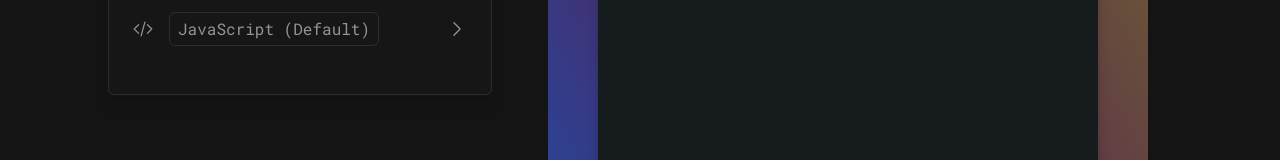
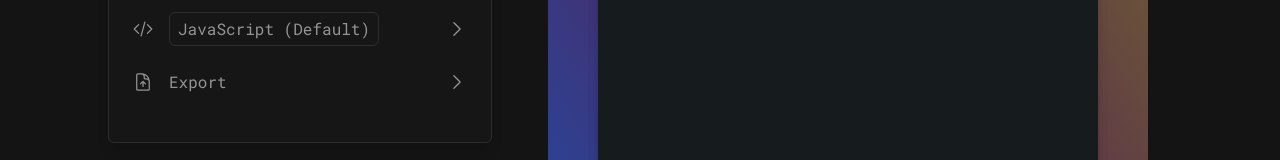
Before and after one commit to sakurakiyama/SnipSnap, a React (Vite) app: page / in a window 1280 px wide. Shown: the part 181-341 px from the top of the page. Built offline with nearby package versions, Linux system fonts and the light colour scheme.

Commit message:
download work in progress

```diff
--- a/package.json
+++ b/package.json
@@ -13,6 +13,7 @@
     "@heroicons/react": "^2.0.18",
     "autoprefixer": "^10.4.16",
     "highlight.js": "^11.9.0",
+    "html2canvas": "^1.4.1",
     "postcss": "^8.4.31",
     "react": "^18.2.0",
     "react-dom": "^18.2.0",
--- a/src/App.tsx
+++ b/src/App.tsx
@@ -3,8 +3,11 @@ import Sidebar from './components/sidebar/Sidebar';
 import CodeEditor from './components/preview/CodeEditor';
 import { useState } from 'react';
 import { ToastContainer, Zoom } from 'react-toastify';
+import { useRef } from 'react';
 
 function App() {
+  const snippetRef = useRef(null);
+
   const [background, setBackground] = useState<string>('blush');
   const [lintTheme, setLintTheme] = useState<string>('');
   const [shouldFormat, setShouldFormat] = useState<boolean>(false);
@@ -12,6 +15,7 @@ function App() {
   const [userSelected, setUserSelected] = useState<undefined | string[]>(
     undefined
   );
+  const [fileName, setFileName] = useState<string | undefined>(undefined);
 
   return (
     <div className='flex flex-row h-full justify-center align-middle mt-14'>
@@ -22,8 +26,11 @@ function App() {
         detectedLanguage={detectedLanguage}
         userSelected={userSelected}
         setUserSelected={setUserSelected}
+        snippetRef={snippetRef}
+        fileName={fileName}
       />
       <CodeEditor
+        snippetRef={snippetRef}
         background={background}
         lintTheme={lintTheme}
         setShouldFormat={setShouldFormat}
@@ -31,6 +38,8 @@ function App() {
         setDetectedLanguage={setDetectedLanguage}
         detectedLanguage={detectedLanguage}
         userSelected={userSelected}
+        setFileName={setFileName}
+        fileName={fileName}
       />
       <ToastContainer
         position='top-right'
--- a/src/components/preview/CodeEditor.tsx
+++ b/src/components/preview/CodeEditor.tsx
@@ -15,6 +15,9 @@ interface CodeEditorProps {
   setDetectedLanguage: React.Dispatch<React.SetStateAction<string>>;
   detectedLanguage: string;
   userSelected: undefined | string[];
+  snippetRef: React.MutableRefObject<null>;
+  setFileName: React.Dispatch<React.SetStateAction<string | undefined>>;
+  fileName: string | undefined;
 }
 
 function CodeEditor({
@@ -25,6 +28,9 @@ function CodeEditor({
   setDetectedLanguage,
   detectedLanguage,
   userSelected,
+  snippetRef,
+  setFileName,
+  fileName,
 }: CodeEditorProps): JSX.Element {
   const codeBlockRef = useRef<HTMLDivElement | null>(null);
   const inputBlockRef = useRef<HTMLDivElement | null>(null);
@@ -61,12 +67,16 @@ function CodeEditor({
 
   return (
     // Background color
-    <div className='relative block rounded-md w-[680px] p-4'>
+    <div ref={snippetRef} className='relative block rounded-md w-[680px] p-4'>
       <div
         className={`flex flex-col w-[600px] p-4 rounded-md m-auto ${background}`}
       >
         <pre className=' ml-auto mr-auto'>
-          <Header lintTheme={lintTheme} />
+          <Header
+            lintTheme={lintTheme}
+            setFileName={setFileName}
+            fileName={fileName}
+          />
           {/* Display Code */}
           <code
             className={`${`language-${detectedLanguage}`} hljs rounded-br-lg rounded-bl-lg w-[500px] min-h-[300px] !break-words left-0 right-0 ml-auto mr-auto shadow-lg`}
--- a/src/components/preview/Header.tsx
+++ b/src/components/preview/Header.tsx
@@ -2,9 +2,14 @@ import { useState, useEffect } from 'react';
 
 interface HeaderProps {
   lintTheme: string;
+  setFileName: React.Dispatch<React.SetStateAction<string | undefined>>;
+  fileName: string | undefined;
 }
-function Header({ lintTheme }: HeaderProps): JSX.Element {
-  const [fileName, setFileName] = useState<string | undefined>(undefined);
+function Header({
+  lintTheme,
+  setFileName,
+  fileName,
+}: HeaderProps): JSX.Element {
   const [placeholder, setPlaceholder] = useState<string>('Untitled');
   const [lintBackground, setLintBackground] = useState<string>('');
 
--- /dev/null
+++ b/src/components/sidebar/SaveSnippet.tsx
@@ -0,0 +1,87 @@
+import { DocumentArrowUpIcon } from '@heroicons/react/24/outline';
+import { ChevronRightIcon } from '@heroicons/react/24/outline';
+import { ChevronDownIcon } from '@heroicons/react/24/outline';
+import html2canvas from 'html2canvas';
+import { useState } from 'react';
+
+interface SaveSnippetProps {
+  snippetRef: React.MutableRefObject<null>;
+  fileName: string | undefined;
+}
+function SaveSnippet({ snippetRef, fileName }: SaveSnippetProps) {
+  const [isOpen, setIsOpen] = useState<boolean>(false);
+
+  const downloadImage = async (method: string) => {
+    if (snippetRef) {
+      const element = snippetRef.current;
+      if (element) {
+        const canvas = await html2canvas(element);
+        const data = canvas.toDataURL(`image/${method}`);
+
+        const link = document.createElement('a');
+        if (typeof link.download === 'string') {
+          link.href = data;
+          if (fileName) {
+            link.download = `${fileName}.${method}`;
+          } else {
+            link.download = `Image.${method}`;
+          }
+
+          document.body.appendChild(link);
+          link.click();
+          document.body.removeChild(link);
+        } else {
+          window.open(data);
+        }
+      }
+    }
+  };
+
+  const saveMethods = [
+    { text: 'Save PNG', method: 'png', function: downloadImage },
+    { text: 'Save JPG', method: 'jpg', function: downloadImage },
+  ];
+
+  return (
+    <div className='w-full mb-4 text-[var(--text-color)]'>
+      <div className='flex items-center justify-between w-full'>
+        <section className='flex'>
+          <DocumentArrowUpIcon className='w-[20px] mr-4' />
+          <span>Export</span>
+        </section>
+        <section className='flex'>
+          {isOpen ? (
+            <ChevronDownIcon
+              onClick={() => setIsOpen(false)}
+              className='w-[20px]'
+            />
+          ) : (
+            <ChevronRightIcon
+              className='w-[20px]'
+              onClick={() => setIsOpen(true)}
+            />
+          )}
+        </section>
+      </div>
+      <div
+        className={`pt-2 overflow-hidden transition-all duration-1000
+        ${isOpen ? 'max-h-[300px] overflow-scroll	' : 'max-h-0'}`}
+      >
+        {isOpen &&
+          saveMethods.map((currentMethod) => {
+            return (
+              <ul
+                onClick={() => currentMethod.function(currentMethod.method)}
+                key={currentMethod.method}
+                className='flex items-center cursor-pointer ml-8 border border-[var(--border-color)] m-2 p-2 rounded-md hover:bg-[var(--hover-color)] '
+              >
+                <span>{currentMethod.text}</span>
+              </ul>
+            );
+          })}
+      </div>
+    </div>
+  );
+}
+
+export default SaveSnippet;
--- a/src/components/sidebar/Sidebar.tsx
+++ b/src/components/sidebar/Sidebar.tsx
@@ -1,6 +1,7 @@
 import BackgroundSelector from './BackgroundSelector';
 import LintThemes from './LintThemes';
 import Format from './Format';
+import SaveSnippet from './SaveSnippet';
 
 interface SidebarProps {
   setBackground: React.Dispatch<React.SetStateAction<string>>;
@@ -9,6 +10,8 @@ interface SidebarProps {
   detectedLanguage: string;
   userSelected: undefined | string[];
   setUserSelected: React.Dispatch<React.SetStateAction<string[] | undefined>>;
+  snippetRef: React.MutableRefObject<null>;
+  fileName: string | undefined;
 }
 function Sidebar({
   setBackground,
@@ -17,6 +20,8 @@ function Sidebar({
   detectedLanguage,
   userSelected,
   setUserSelected,
+  snippetRef,
+  fileName,
 }: SidebarProps) {
   return (
     <div className='flex flex-col w-[30%] h-full max-h-[700px] border border-[var(--border-color)] rounded-md m-4 p-6 overflow-scroll bg-[#171616] shadow-lg'>
@@ -28,6 +33,7 @@ function Sidebar({
         setShouldFormat={setShouldFormat}
         detectedLanguage={detectedLanguage}
       />
+      <SaveSnippet snippetRef={snippetRef} fileName={fileName} />
     </div>
   );
 }
```
Also changed, not shown: 1 other file (tests, documents, lock files or other folders).
